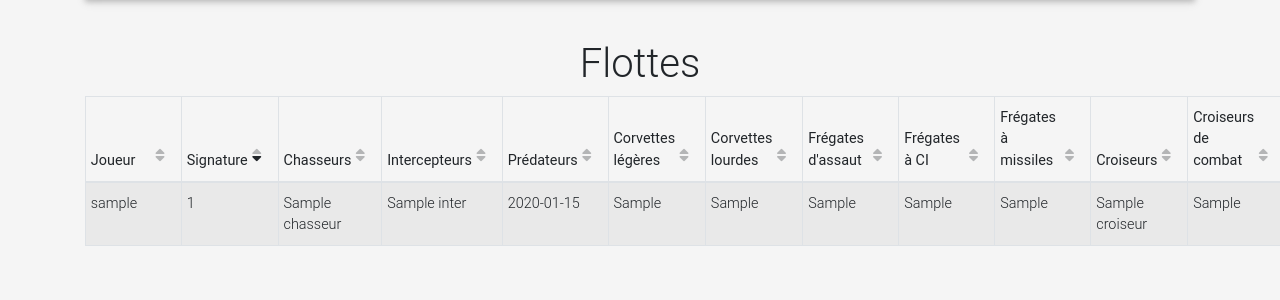
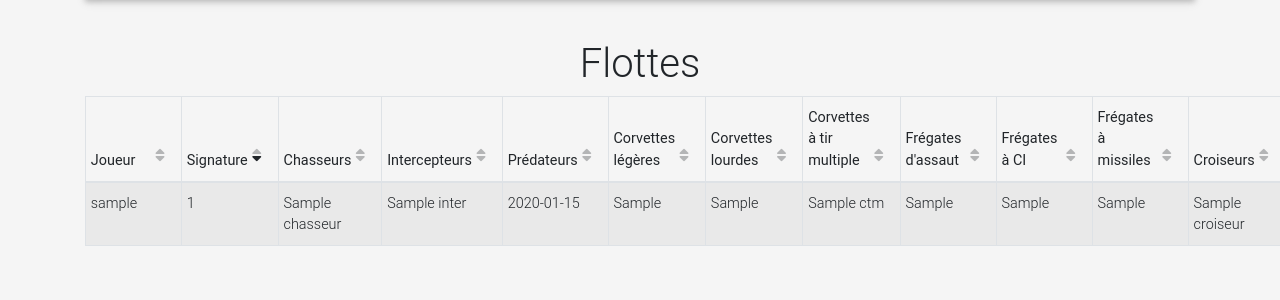
Before and after one commit to JGiard/ExilTool, a Python web app: template src/exiltool/templates/fleets.html in a window 1280 px wide; the page is wider, and only the part inside the window is pictured. Shown: the part 56-356 px from the top of that part. Run offline with Jinja, Linux system fonts and the light colour scheme; the template is opened without the code that fills it: most values are stand-ins (such as "Sample title", 1, 10 or a date in 2020); some libraries are stand-ins or nearby versions.

Commit message:
Add ctm ships

```diff
--- a/src/exiltool/fleets/model/domain.py
+++ b/src/exiltool/fleets/model/domain.py
@@ -8,6 +8,7 @@ class Ship(Enum):
     predateur = ('Prédateur', 5)
     corv_legere = ('Corvette légère', 7)
     corv_lourde = ('Corvette lourde', 9)
+    ctm = ('Corvette à tir multiple', 10)
     fa = ('Frégate d\'assaut', 28)
     fi = ('Frégate à canon ionique', 32)
     fm = ('Frégate à missiles', 50)
--- a/src/exiltool/templates/fleets.html
+++ b/src/exiltool/templates/fleets.html
@@ -45,6 +45,8 @@
                 </th>
                 <th class="th-sm">Corvettes lourdes
                 </th>
+                <th class="th-sm">Corvettes à tir multiple
+                </th>
                 <th class="th-sm">Frégates d'assaut
                 </th>
                 <th class="th-sm">Frégates à CI
@@ -67,6 +69,7 @@
                     <td>{{ player.ships['predateur'] }}</td>
                     <td>{{ player.ships['corv_legere'] }}</td>
                     <td>{{ player.ships['corv_lourde'] }}</td>
+                    <td>{{ player.ships['ctm'] }}</td>
                     <td>{{ player.ships['fa'] }}</td>
                     <td>{{ player.ships['fi'] }}</td>
                     <td>{{ player.ships['fm'] }}</td>
```
